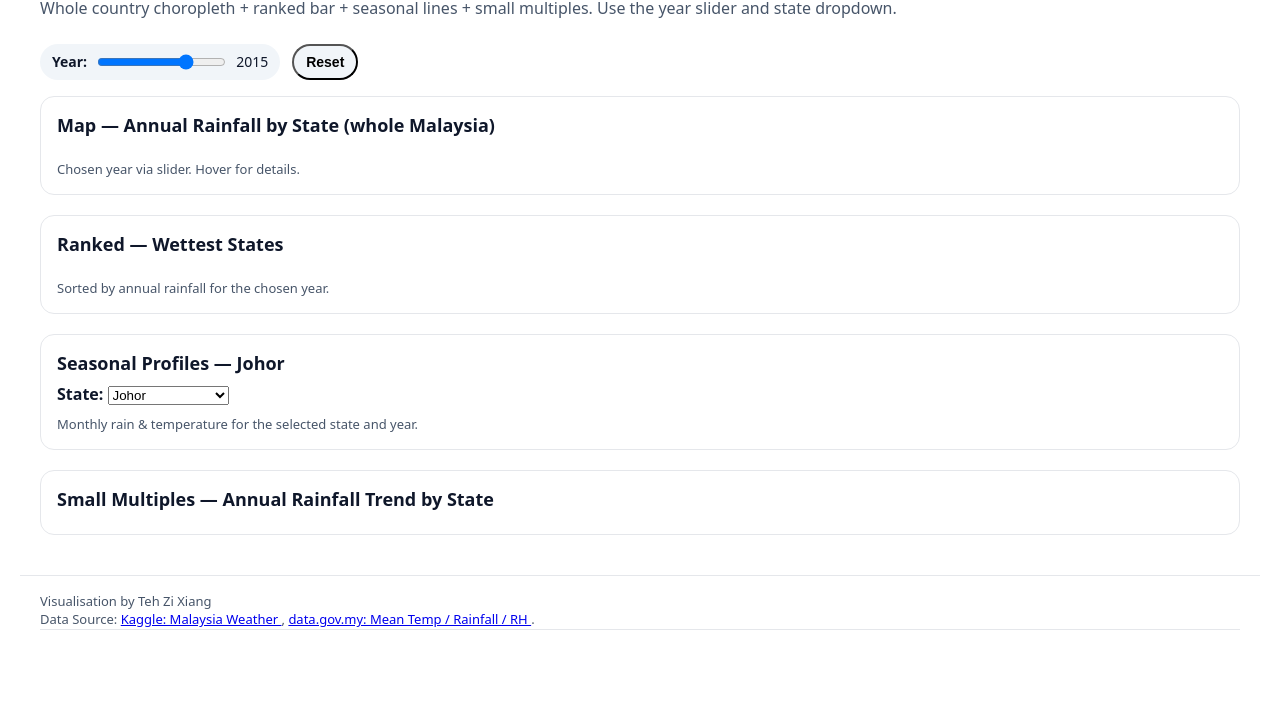
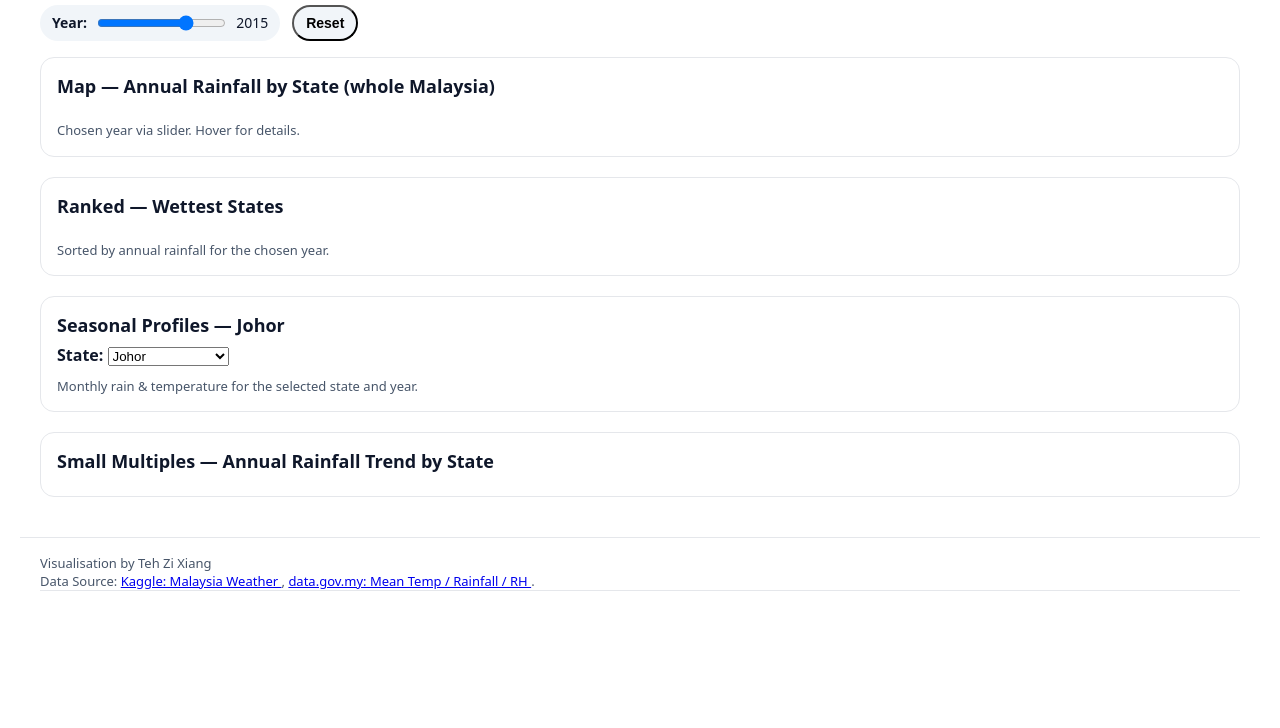
Before and after one commit to wasdeqx/FIT3179, a plain HTML site: page index.html in a window 1280 px wide. Shown: the part 72-800 px from the top of the page. Drawn offline with Linux system fonts and the light colour scheme; a script that the page names is missing.

Commit message:
Update index.html

```diff
--- a/index.html
+++ b/index.html
@@ -28,7 +28,6 @@
 <body>
   <header class="wrap">
     <h1>Malaysia Weather Patterns (2000-2021)</h1>
-    <p class="lead">Whole country choropleth + ranked bar + seasonal lines + small multiples. Use the year slider and state dropdown.</p>
   </header>
 
   <!-- TOP CONTROLS -->
```
